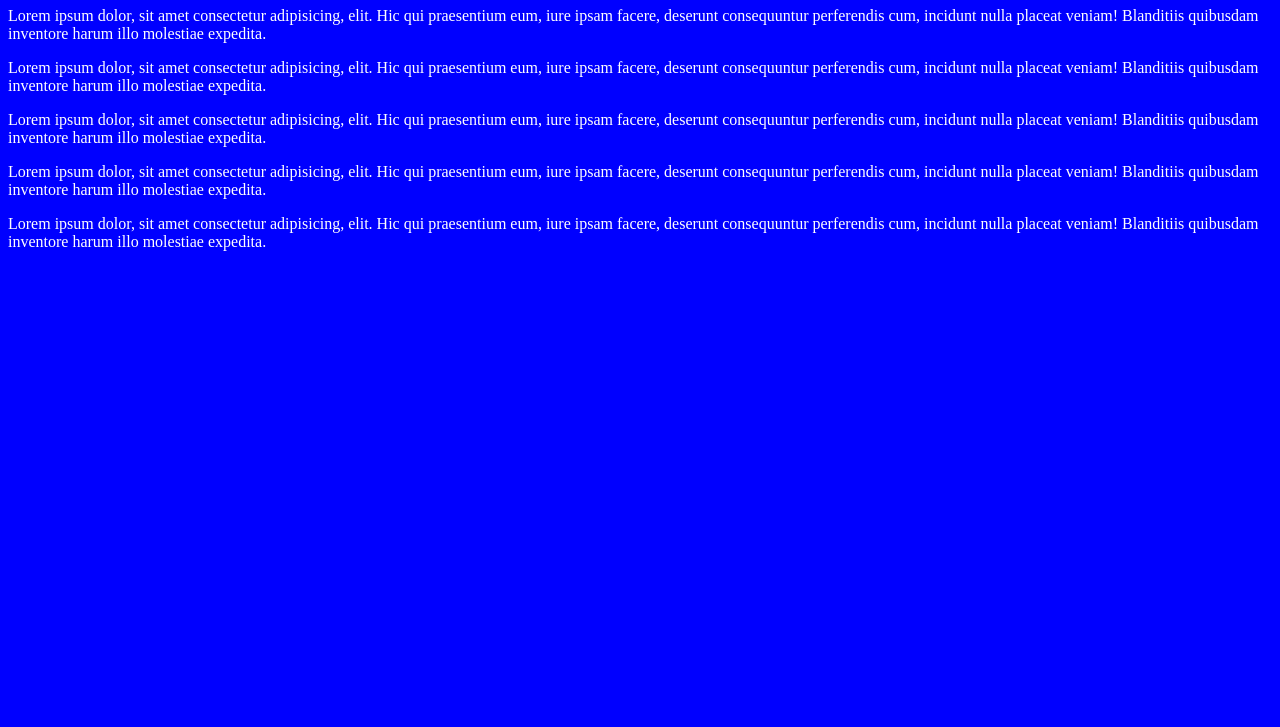
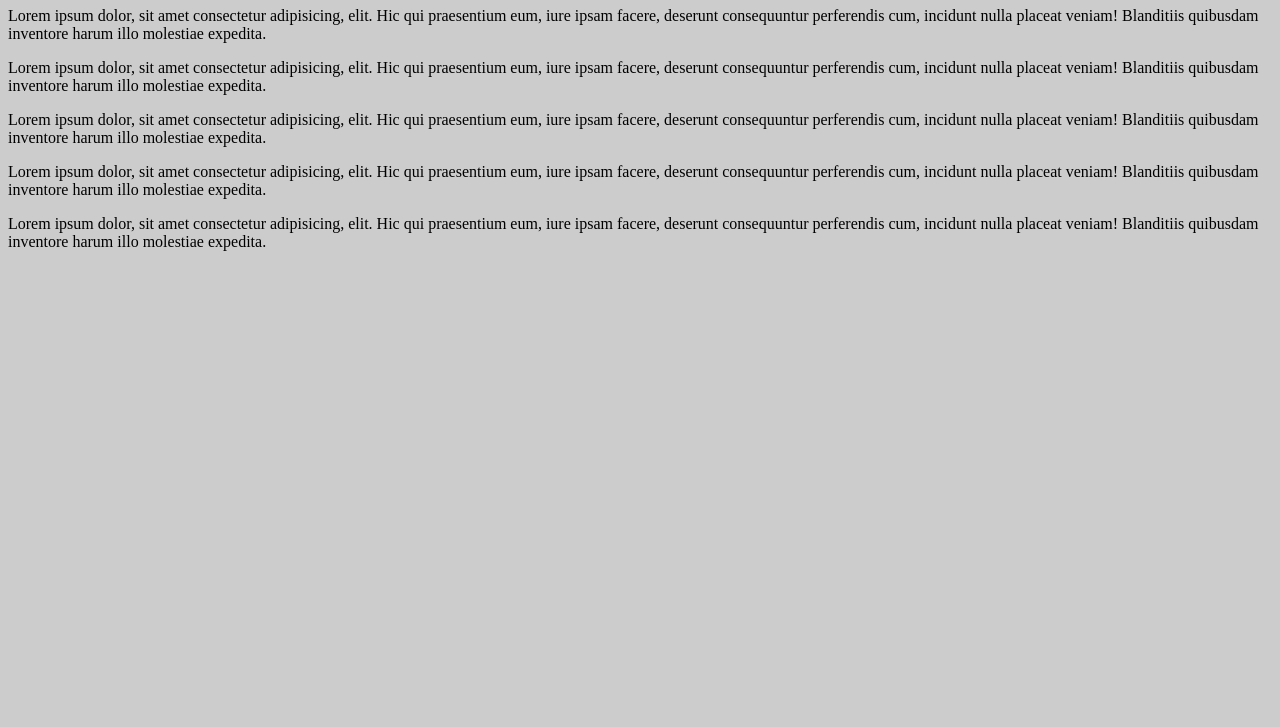
Before and after one commit to Rodry0007/miweb, a plain HTML site: page index.html in a window 1280 px wide. Shown: the part 73-800 px from the top of the page. Drawn offline with Linux system fonts and the light colour scheme.

Commit message:
Se corrigen los estilos css

```diff
--- a/css/main.css
+++ b/css/main.css
@@ -1,4 +1,4 @@
 body{
-	background: blue;
-	color: #fff;
+	background: #ccc;
+	color: #000;
 }
```
